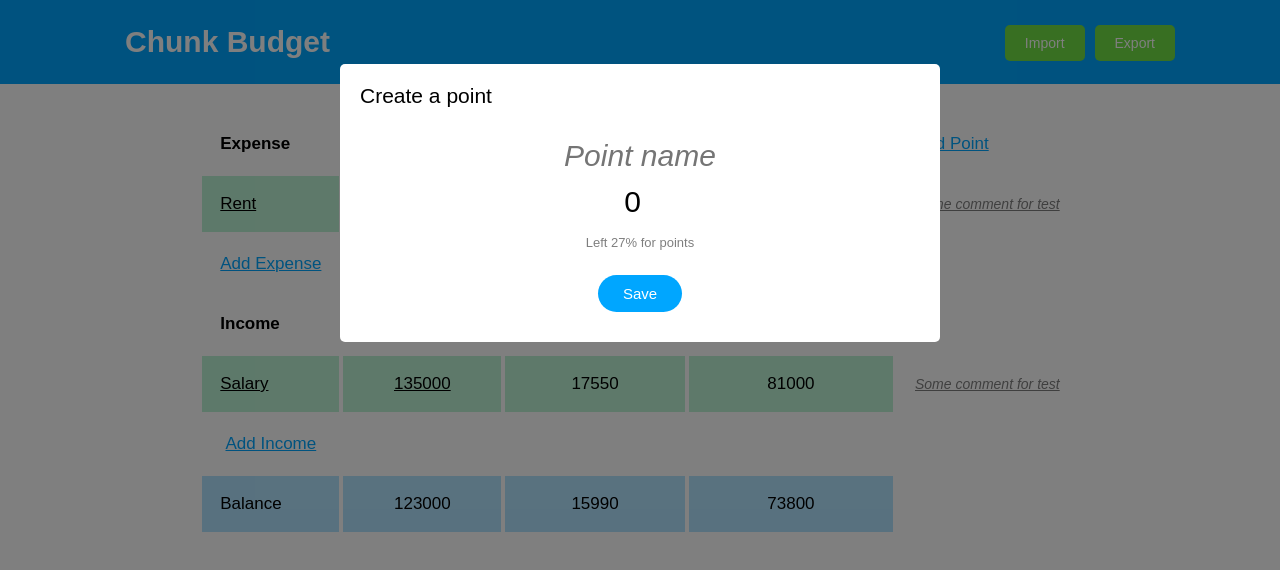
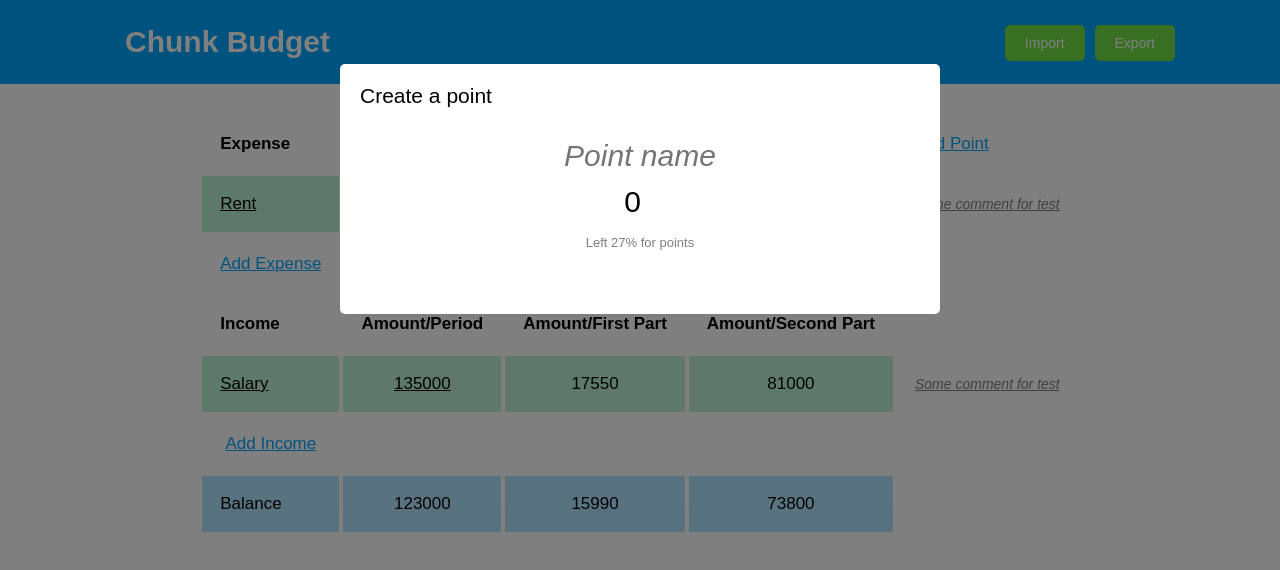
Before and after one commit to deviun/chunk-budget, a React (Create React App) app: page / in a window 1280 px wide. Both pictures are taken after a click on the element "Add Point". Shown: the top 570 px of the page. Built offline with nearby package versions, Linux system fonts and the light colour scheme.

Commit message:
show Save if point name length more than 1

```diff
--- a/src/components/PointEditor/index.js
+++ b/src/components/PointEditor/index.js
@@ -69,7 +69,7 @@ class PointEditor extends Component {
         <input type="text" maxLength="24" onChange={this.modName} value={this.props.form.name} className="name" placeholder="Point name" />
         <input type="number" onChange={this.modAmountPercent} value={this.props.form.amountPercent} className="amount-percent" placeholder="0%" min="1" max="100" />
         <div className={classNames(leftPercentClassNames)}>Left {leftPercent}% for points</div>
-        {leftPercent >= 0 && saveButton}
+        {leftPercent >= 0 && this.props.form.name.length > 1 && saveButton}
       </div>
     );
   }
```
